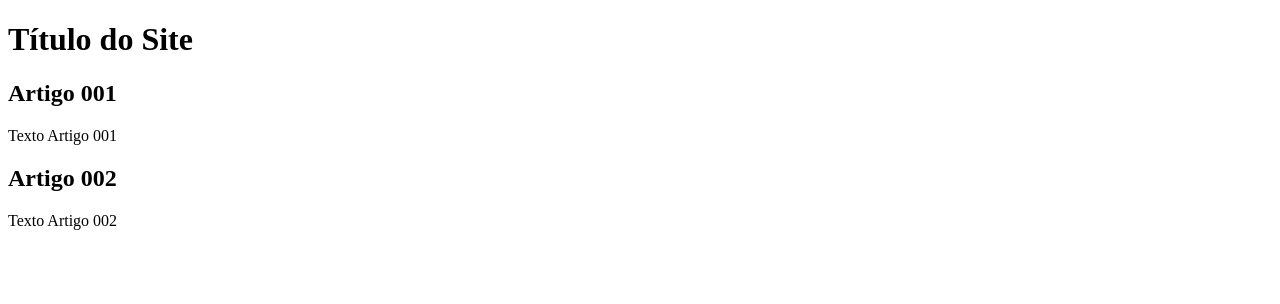
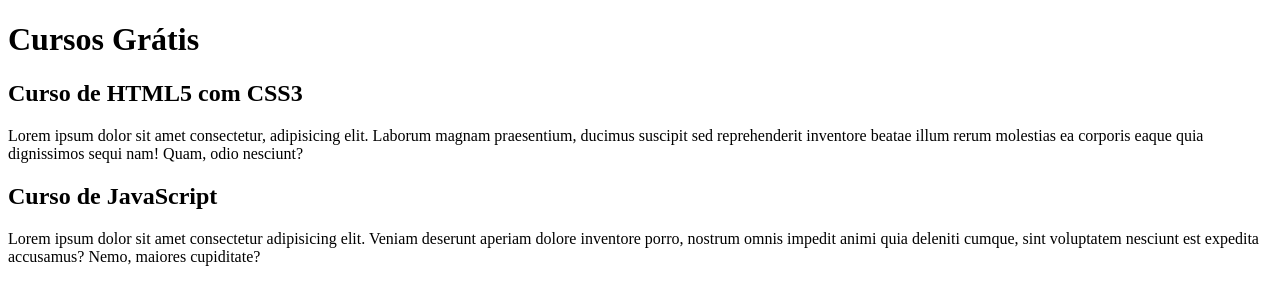
Before and after one commit to VanessaEllenP/projeto-site, a plain HTML site: page index.html in a window 1280 px wide. Drawn offline with Linux system fonts and the light colour scheme.

Commit message:
comecei a escrever o conteúdo

```diff
--- a/index.html
+++ b/index.html
@@ -8,15 +8,15 @@
 <body>
     <main>
         <header>
-            <h1>Título do Site</h1>
+            <h1>Cursos Grátis</h1>
         </header>
         <article>
-            <h2>Artigo 001</h2>
-            <p>Texto Artigo 001</p>
+            <h2>Curso de HTML5 com CSS3</h2>
+            <p>Lorem ipsum dolor sit amet consectetur, adipisicing elit. Laborum magnam praesentium, ducimus suscipit sed reprehenderit inventore beatae illum rerum molestias ea corporis eaque quia dignissimos sequi nam! Quam, odio nesciunt?</p>
         </article>
         <article>
-            <h2>Artigo 002</h2>
-            <p>Texto Artigo 002</p>
+            <h2>Curso de JavaScript</h2>
+            <p>Lorem ipsum dolor sit amet consectetur adipisicing elit. Veniam deserunt aperiam dolore inventore porro, nostrum omnis impedit animi quia deleniti cumque, sint voluptatem nesciunt est expedita accusamus? Nemo, maiores cupiditate?</p>
         </article>
     </main>
 </body>
```
